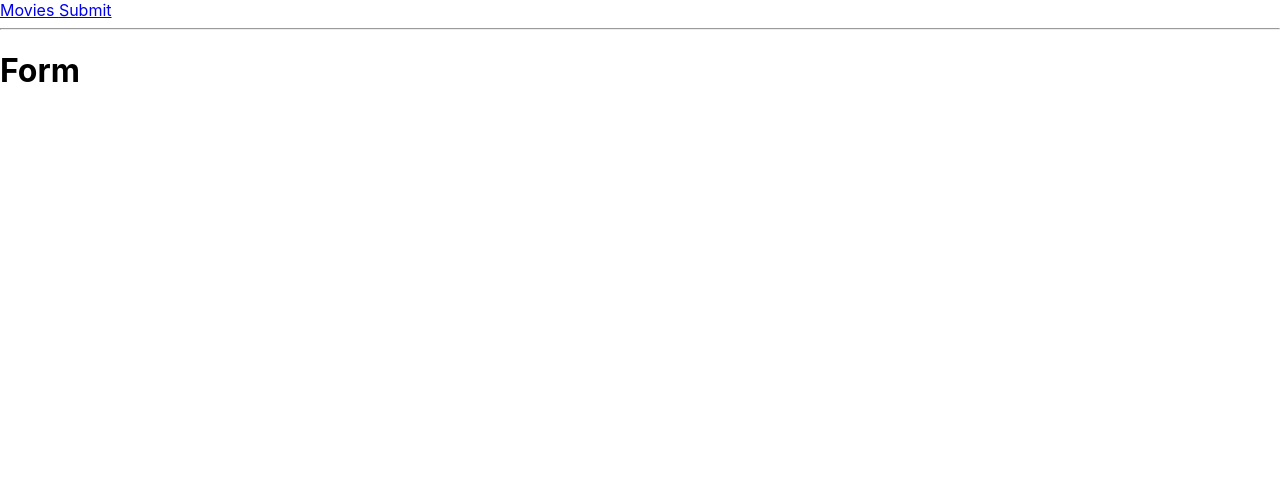
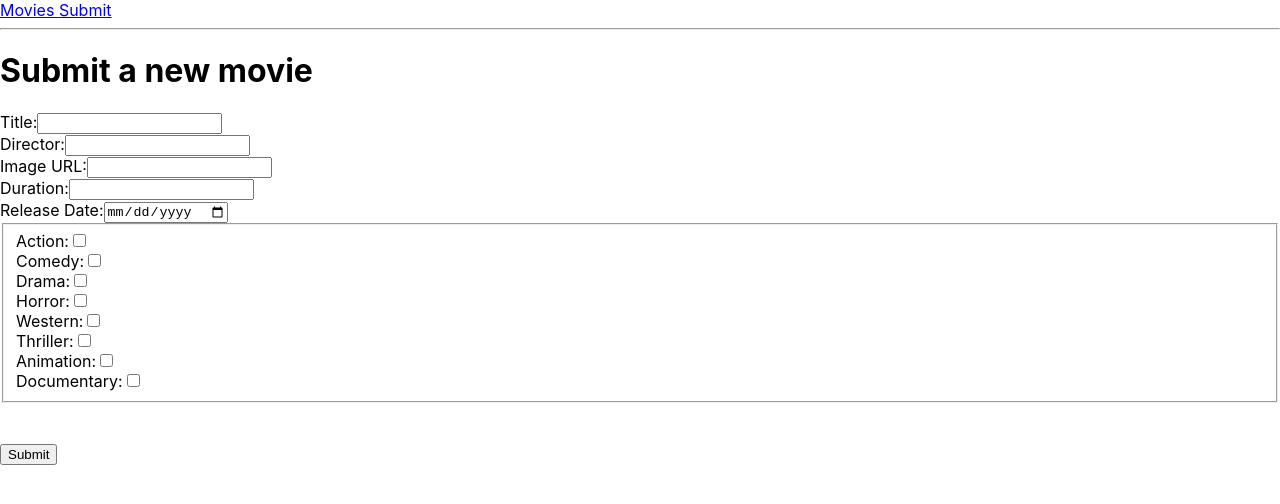
Before and after one commit to draganStojakovic/movies-react-saga, a React (Create React App) app: page /submit in a window 1280 px wide. Shown: the top 504 px of the page. Built offline with nearby package versions, Linux system fonts and the light colour scheme.

Commit message:
dodavanje filova u bazu putem forme gotovo

```diff
--- a/src/app/components/Form.component.jsx
+++ b/src/app/components/Form.component.jsx
@@ -1,3 +1,149 @@
-export const Form = () => {
-  return <h1>Form</h1>;
+export const Form = ({ formTitle, btnText, movie, onChange, handleSubmit }) => {
+  return (
+    <>
+      <h1>{formTitle}</h1>
+      <form onSubmit={handleSubmit}>
+        <label htmlFor="Title">Title:</label>
+        <input
+          id="Title"
+          type="text"
+          value={movie.title}
+          required
+          minLength="2"
+          onChange={(e) => onChange({ ...movie, title: e.target.value })}
+        />
+        <br />
+        <label htmlFor="Director">Director:</label>
+        <input
+          id="Director"
+          type="text"
+          value={movie.director}
+          required
+          minLength="2"
+          onChange={(e) => onChange({ ...movie, director: e.target.value })}
+        />
+        <br />
+        <label htmlFor="imageUrl">Image URL:</label>
+        <input
+          id="imageUrl"
+          type="text"
+          required
+          minLength="2"
+          value={movie.imageUrl}
+          onChange={(e) => onChange({ ...movie, imageUrl: e.target.value })}
+        />
+        <br />
+        <label htmlFor="Duration">Duration:</label>
+        <input
+          id="Duration"
+          type="number"
+          value={movie.duration}
+          onChange={(e) => onChange({ ...movie, duration: e.target.value })}
+        />
+        <br />
+        <label htmlFor="releaseDate">Release Date:</label>
+        <input
+          id="releaseDate"
+          type="date"
+          required
+          value={movie.releaseDate}
+          onChange={(e) => onChange({ ...movie, releaseDate: e.target.value })}
+        />
+        <br />
+        <fieldset>
+          <label htmlFor="action">Action:</label>
+          <input
+            id="action"
+            type="checkbox"
+            name="genres"
+            value="Action"
+            onChange={(e) =>
+              onChange({ ...movie, genres: [...movie.genres, e.target.value] })
+            }
+          />
+          <br />
+          <label htmlFor="Comedy">Comedy:</label>
+          <input
+            id="Comedy"
+            type="checkbox"
+            name="genres"
+            value="Comedy"
+            onChange={(e) =>
+              onChange({ ...movie, genres: [...movie.genres, e.target.value] })
+            }
+          />
+          <br />
+          <label htmlFor="Drama">Drama:</label>
+          <input
+            id="Drama"
+            type="checkbox"
+            name="genres"
+            value="Drama"
+            onChange={(e) =>
+              onChange({ ...movie, genres: [...movie.genres, e.target.value] })
+            }
+          />
+          <br />
+          <label htmlFor="Horror">Horror:</label>
+          <input
+            id="Horror"
+            type="checkbox"
+            name="genres"
+            value="Horror"
+            onChange={(e) =>
+              onChange({ ...movie, genres: [...movie.genres, e.target.value] })
+            }
+          />
+          <br />
+          <label htmlFor="Western">Western:</label>
+          <input
+            id="Western"
+            type="checkbox"
+            name="genres"
+            value="Western"
+            onChange={(e) =>
+              onChange({ ...movie, genres: [...movie.genres, e.target.value] })
+            }
+          />
+          <br />
+          <label htmlFor="Thriller">Thriller:</label>
+          <input
+            id="Thriller"
+            type="checkbox"
+            name="genres"
+            value="Thriller"
+            onChange={(e) =>
+              onChange({ ...movie, genres: [...movie.genres, e.target.value] })
+            }
+          />
+          <br />
+          <label htmlFor="Animation">Animation:</label>
+          <input
+            id="Animation"
+            type="checkbox"
+            name="genres"
+            value="Animation"
+            onChange={(e) =>
+              onChange({ ...movie, genres: [...movie.genres, e.target.value] })
+            }
+          />
+          <br />
+          <label htmlFor="Documentary">Documentary:</label>
+          <input
+            id="Documentary"
+            type="checkbox"
+            name="genres"
+            value="Documentary"
+            onChange={(e) =>
+              onChange({ ...movie, genres: [...movie.genres, e.target.value] })
+            }
+          />
+          <br />
+        </fieldset>
+        <br />
+        <br />
+        <button type="submit">{btnText}</button>
+      </form>
+    </>
+  );
 };
--- a/src/app/store/movies/sagas.js
+++ b/src/app/store/movies/sagas.js
@@ -38,7 +38,7 @@ function* submitNewMovie({ payload }) {
 }
 
 function* getSubmitMovieSagaWatcher() {
-  yield takeEvery("movie/submitNewMovieAction", submitNewMovie);
+  yield takeEvery("movies/submitNewMovieAction", submitNewMovie);
 }
 
 export default function* rootMoviesSaga() {
--- a/src/app/views/SubmitMoviePage.jsx
+++ b/src/app/views/SubmitMoviePage.jsx
@@ -4,17 +4,19 @@ import { submitNewMovieAction } from "../store/movies/slice";
 import { Form } from "../components/Form.component";
 
 export const SubmitMoviePage = () => {
+  const FORM_TITLE = "Submit a new movie";
+  const BTN = "Submit";
   const dispatch = useDispatch();
   const [movie, setMovie] = useState({
     title: "",
     director: "",
     imageUrl: "",
-    duration: 0,
-    releaseDate: 0,
+    duration: "",
+    releaseDate: "",
     genres: [],
   });
 
-  const handleSubmitNewMovie = (e) => {
+  const handleSubmitNewMovie = async (e) => {
     e.preventDefault();
     if (
       !movie.title ||
@@ -28,11 +30,19 @@ export const SubmitMoviePage = () => {
     }
     try {
       dispatch(submitNewMovieAction(movie));
-      window.location.replace(`/movies/${movie.id}`);
+      window.location.replace("/movies");
     } catch (err) {
       console.error(err);
     }
   };
 
-  return <Form />;
+  return (
+    <Form
+      formTitle={FORM_TITLE}
+      btnText={BTN}
+      movie={movie}
+      onChange={setMovie}
+      handleSubmit={handleSubmitNewMovie}
+    />
+  );
 };
```
